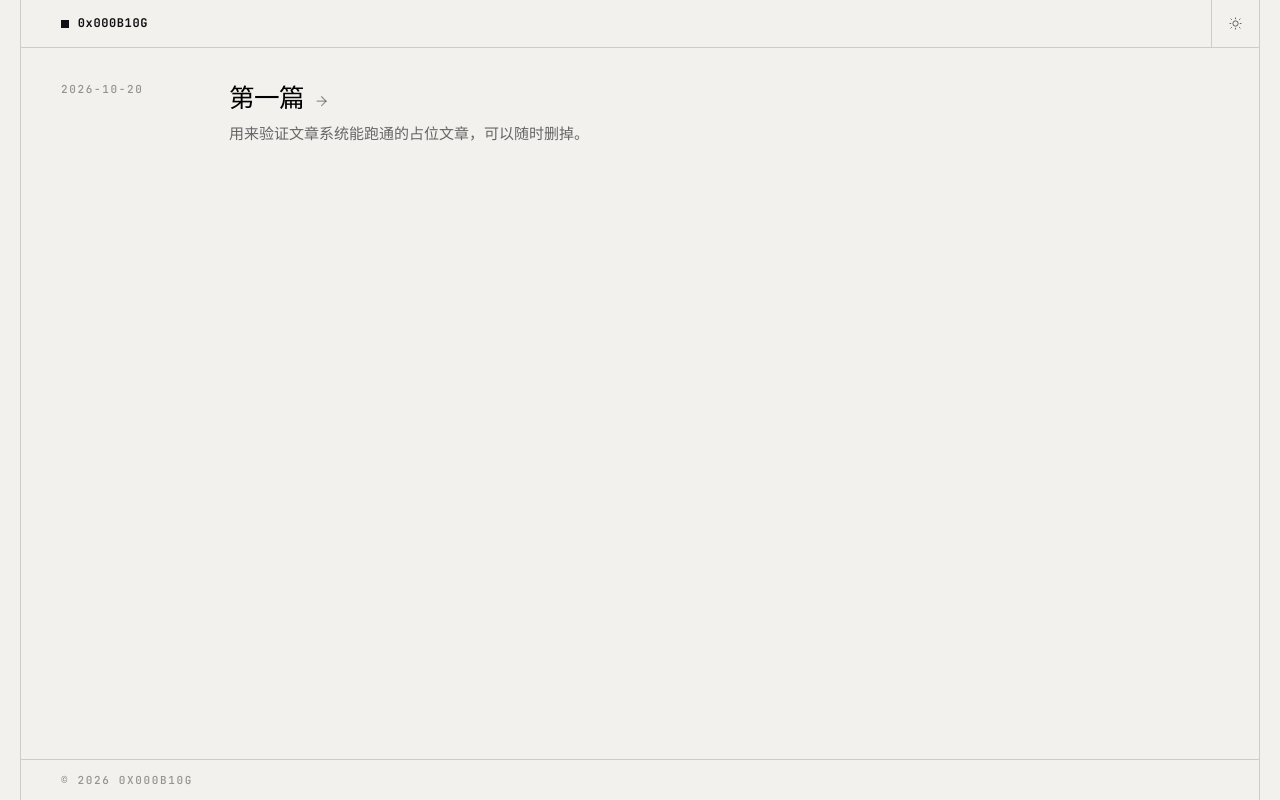
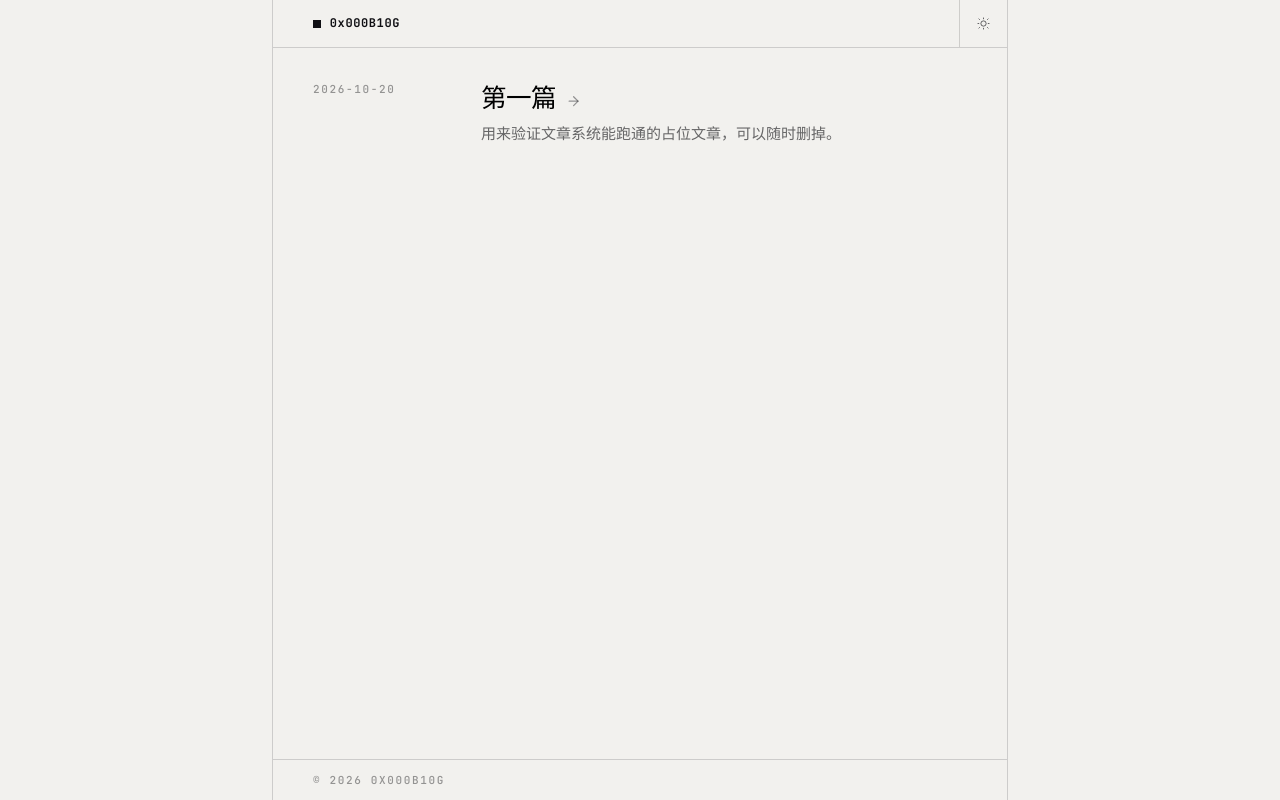
Before and after one commit to Xnye/xnye.github.io, an Astro site: page / in a window 1280 px wide. Built offline with nearby package versions, Linux system fonts and the light colour scheme; Astro itself is replaced by a stand-in of ours.

Commit message:
Narrow the frame to hug the content
At 1240px the frame held a ~360px post row, so two thirds of it was empty
field. 46rem keeps the border close enough to read as a boundary rather
than a container the content fails to fill.

```diff
--- a/src/styles/global.css
+++ b/src/styles/global.css
@@ -41,7 +41,10 @@
   --invert-bg: #101014;
   --invert-fg: #f2f1ee;
 
-  --frame: 1240px;
+  /* Narrow enough that the frame hugs the content. A single post listing is
+     ~360px wide; a 1240px frame left it stranded in the middle of a mostly
+     empty field. */
+  --frame: 46rem;
   --rail: 8.5rem;
   --nav-h: 3rem;
 
```
